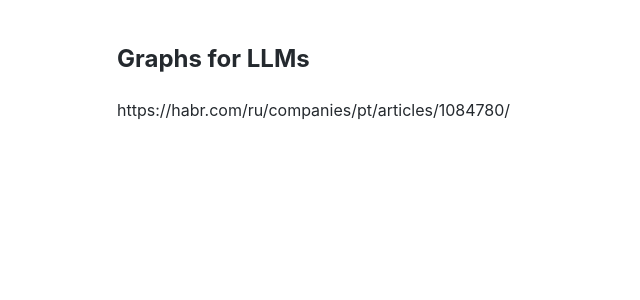
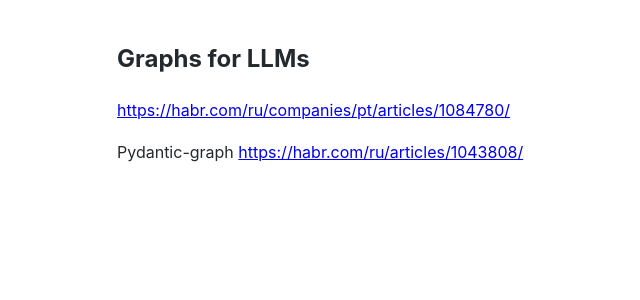
Before and after one commit to Michael-Lubinsky/michael-lubinsky.github.com, a Jekyll site: the page built from ml/graph_llm.md, in a window 1280 px wide. Shown: the top 300 px of the page, without its empty margins (73-713 px from the left). Built offline with Jekyll 4.4.1, drawn with Linux system fonts in a browser that asks for light colours; our own code applies the rules of GitHub Pages for plain Markdown files.

Commit message:
Update links in graph_llm.md

```diff
--- a/ml/graph_llm.md
+++ b/ml/graph_llm.md
@@ -1,2 +1,5 @@
 ## Graphs for LLMs
-https://habr.com/ru/companies/pt/articles/1084780/
+<https://habr.com/ru/companies/pt/articles/1084780/>
+
+Pydantic-graph
+<https://habr.com/ru/articles/1043808/>
```
